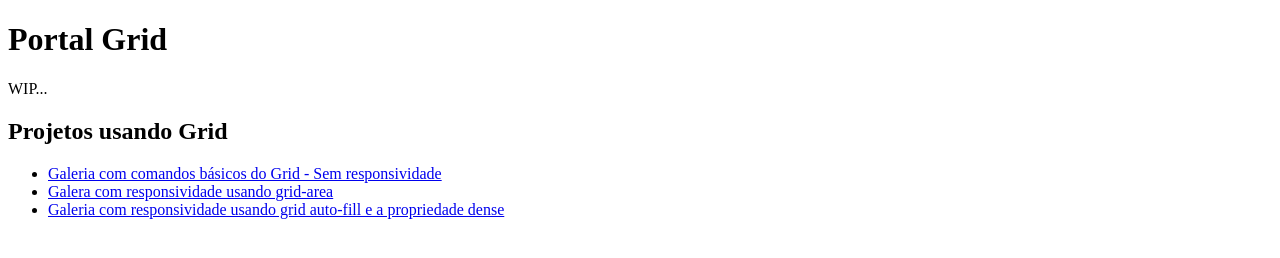
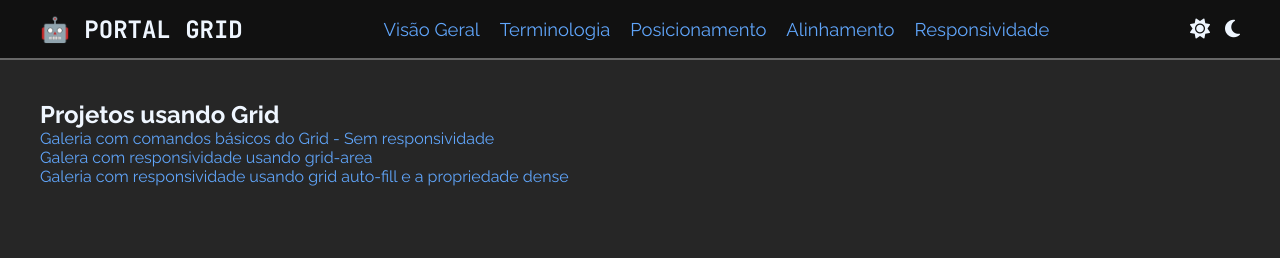
Before and after one commit to seriouslyvictor/css-grid, a plain HTML site: page index.html in a window 1280 px wide. Drawn offline with Linux system fonts and the light colour scheme.

Commit message:
Initial Comitagem]

```diff
--- a/index.html
+++ b/index.html
@@ -1,20 +1,53 @@
 <!DOCTYPE html>
 <html lang="pt-br">
+
 <head>
     <meta charset="UTF-8">
     <meta name="viewport" content="width=device-width, initial-scale=1.0">
     <title>Bem vindo ao Portal Grid!</title>
+    <script src="https://kit.fontawesome.com/bcf72d1d5f.js" crossorigin="anonymous"></script>
+    <link rel="preconnect" href="https://fonts.googleapis.com">
+    <link rel="preconnect" href="https://fonts.gstatic.com" crossorigin>
+    <link
+        href="https://fonts.googleapis.com/css2?family=Fira+Code:wght@400;700&family=JetBrains+Mono:wght@400;700&family=Raleway:wght@400;700&display=swap"
+        rel="stylesheet">
+    <link rel="stylesheet" href="reset.css">
+    <link rel="stylesheet" href="variables.css">
+    <link rel="stylesheet" href="style.css">
+    <link rel="shortcut icon" href="Assets/PortalSingle.png" type="image/x-icon">
+
 </head>
+
 <body>
-    <h1>Portal Grid</h1>
-    <p>WIP...</p>
 
-    <h2>Projetos usando Grid</h2>
-    <ul>
-        <li><a href="grid-base/grid-base.html" target="_blank">Galeria com comandos básicos do Grid - Sem responsividade</a></li>
-        <li><a href="grid-area/grid-area.html" target="_blank">Galera com responsividade usando grid-area</a></li>
-        <li><a href="grid-dense/grid-dense.html" target="_blank">Galeria com responsividade usando grid auto-fill e a propriedade dense</a></li>
-    </ul>
+        <header>
+            <div class="logo">🤖 Portal Grid</div>
+            <nav>
+                <a href="#">Visão Geral</a>
+                <a href="#">Terminologia</a>
+                <a href="#">Posicionamento</a>
+                <a href="#">Alinhamento</a>
+                <a href="#">Responsividade</a>
+            </nav>
+            <div class="light-dark">
+                <i class="fa-solid fa-sun"></i>
+                <i class="fa-solid fa-moon"></i>
+            </div>
+        </header>
+        <main>
+            <h2>Projetos usando Grid</h2>
+            <section class="projects">
+                <ul>
+                    <li><a href="grid-base/grid-base.html" target="_blank">Galeria com comandos básicos do Grid - Sem
+                            responsividade</a></li>
+                    <li><a href="grid-area/grid-area.html" target="_blank">Galera com responsividade usando grid-area</a></li>
+                    <li><a href="grid-dense/grid-dense.html" target="_blank">Galeria com responsividade usando grid auto-fill e
+                            a
+                            propriedade dense</a></li>
+                </ul>
+            </section>
+        </main>
 
 </body>
+
 </html>
--- /dev/null
+++ b/reset.css
@@ -0,0 +1,7 @@
+* {
+    box-sizing: border-box;
+    margin: 0;
+    padding: 0;
+    list-style: none;
+
+}
--- /dev/null
+++ b/style.css
@@ -0,0 +1,95 @@
+:root {
+    --dark-p: #262626;
+    --dark-b: #111;
+    --dark-b2: #1b1b1b;
+
+    --gray: #676767;
+    --white-blueish: #eff6ff;
+
+    --blue-l: #60a5fa;
+    --blue-d: #1d4ed8;
+    --blue-ud: #1e40af;
+
+    --orange-l: #fdba74;
+    --orange-n: #f97316;
+    --orange-d: #c2410c;
+
+    --purple-l: #c084fc;
+
+    --font-p: 'Raleway', sans-serif;
+    --font-c: 'JetBrains Mono', monospace;
+
+    --grad-t: ;
+
+}
+
+body {
+    background-color: var(--dark-p);
+    font-family: var(--font-p);
+    color: var(--white-blueish);
+}
+main {
+    margin-top: 2.5rem;
+    padding: 0rem 2.5rem;
+}
+
+header {
+    background-color: var(--dark-b);
+    color: var(--white-blueish);
+    display: flex;
+    justify-content: space-between;
+    align-items: center;
+    min-height: 3.75rem;
+    font-size: 1.15rem;
+    padding: .625rem 2.5rem;
+    border-bottom: 2px solid var(--gray);
+}
+
+header .logo {
+    font-size: 1.5rem;
+    font-weight: 700;
+    font-family: var(--font-c);
+    text-transform: uppercase;
+}
+
+nav {
+    display: flex;
+    gap: 1.25rem;
+}
+
+.light-dark {
+    font-size: 1.25rem;
+    display: flex;
+    gap: .9375rem;
+}
+
+.fa-sun:hover,
+.fa-moon:hover {
+    transition: all 0.3s ease-in-out;
+    transform: scale(1.2);
+    color: var(--orange-l);
+}
+
+
+
+/* ESTILIZAÇÃO DOS LINKS */
+
+a:link {
+    transition: color 0.2s ease-in-out;
+    text-decoration: none;
+    color: var(--blue-l);
+}
+
+a:visited {
+    color: var(--purple-l);
+}
+
+a:hover {
+    color: var(--blue-d);
+}
+
+a:active {
+    color: var(--blue-ud);
+}
+
+/* FIM DOS LINKS */
```
Also changed, not shown: assets/PortalSingle.png (added), variables.css (added).
